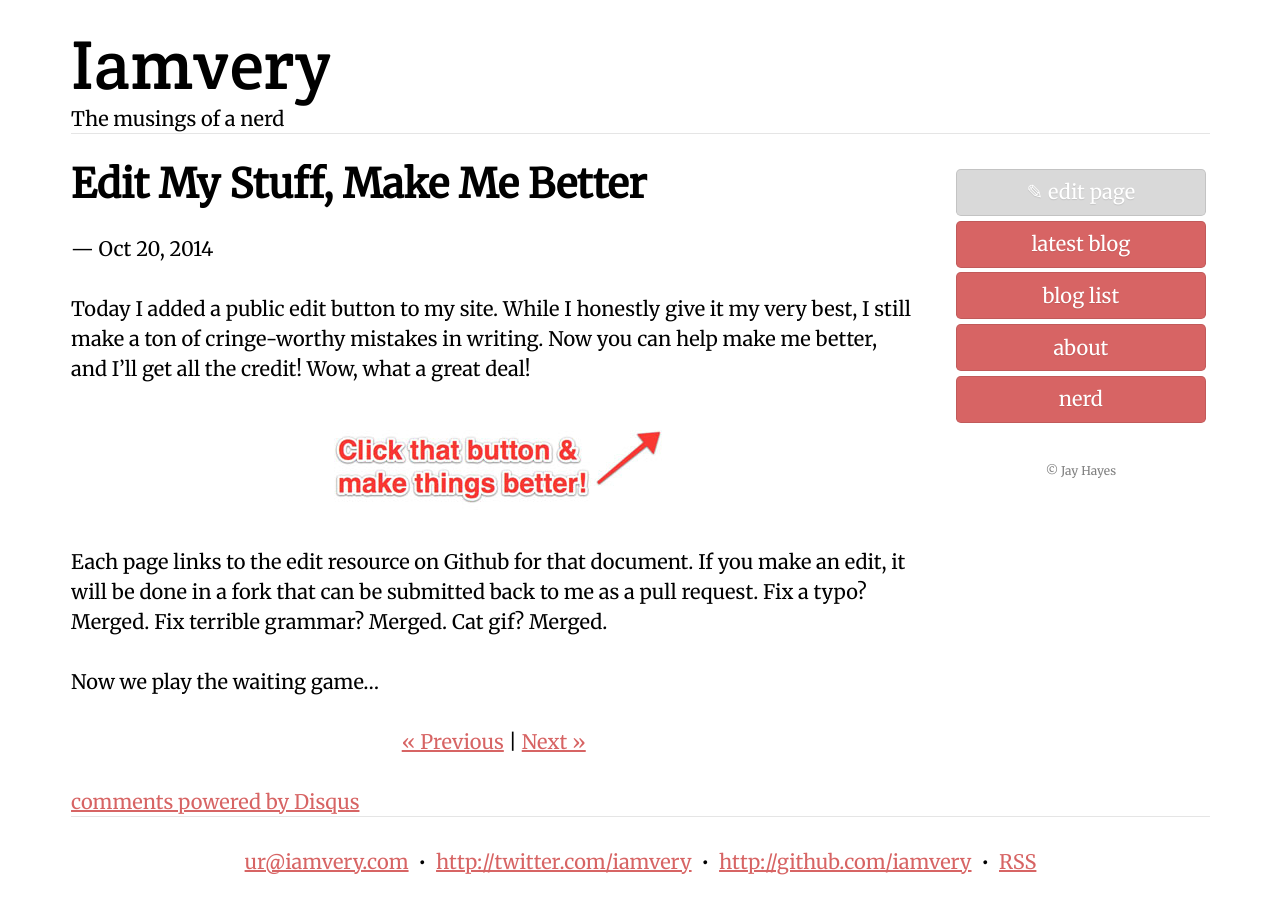
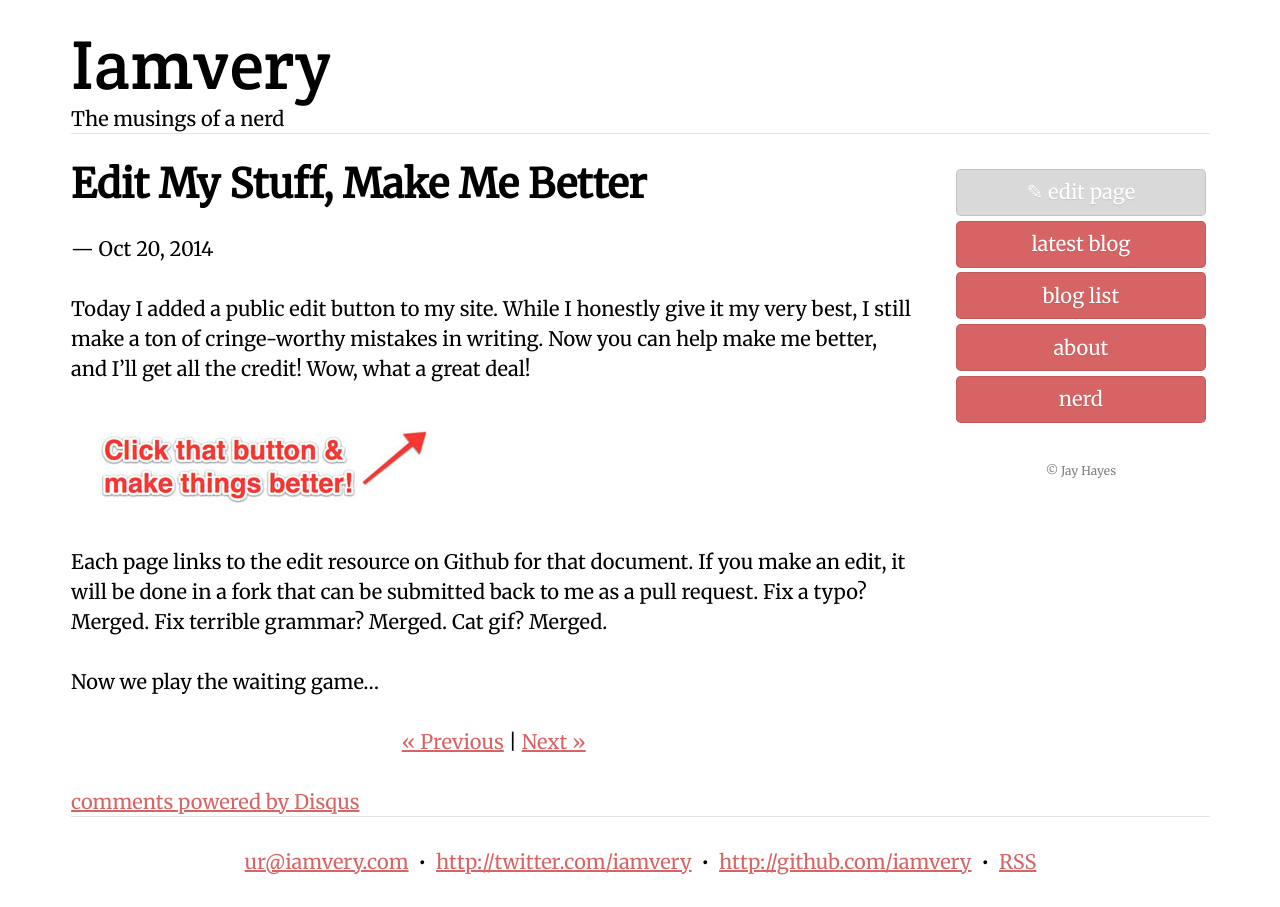
Before and after one commit to iamvery/iamvery.github.com, a Jekyll site: the page built from _posts/2014-10-20-edit-my-stuff-make-me-better.markdown, in a window 1280 px wide. Built offline with Jekyll 4.4.1, drawn with Linux system fonts in a browser that asks for light colours; comment, search, counter and statistics services are not loaded.

Commit message:
Add a little more margin around imgs

```diff
--- a/stylesheets/iamvery.css
+++ b/stylesheets/iamvery.css
@@ -51,7 +51,7 @@
 img {
   max-width: 100%;
   display: block;
-  margin: .24rem auto;
+  margin: .24rem;
   border-radius: .24rem;
 }
 
```
